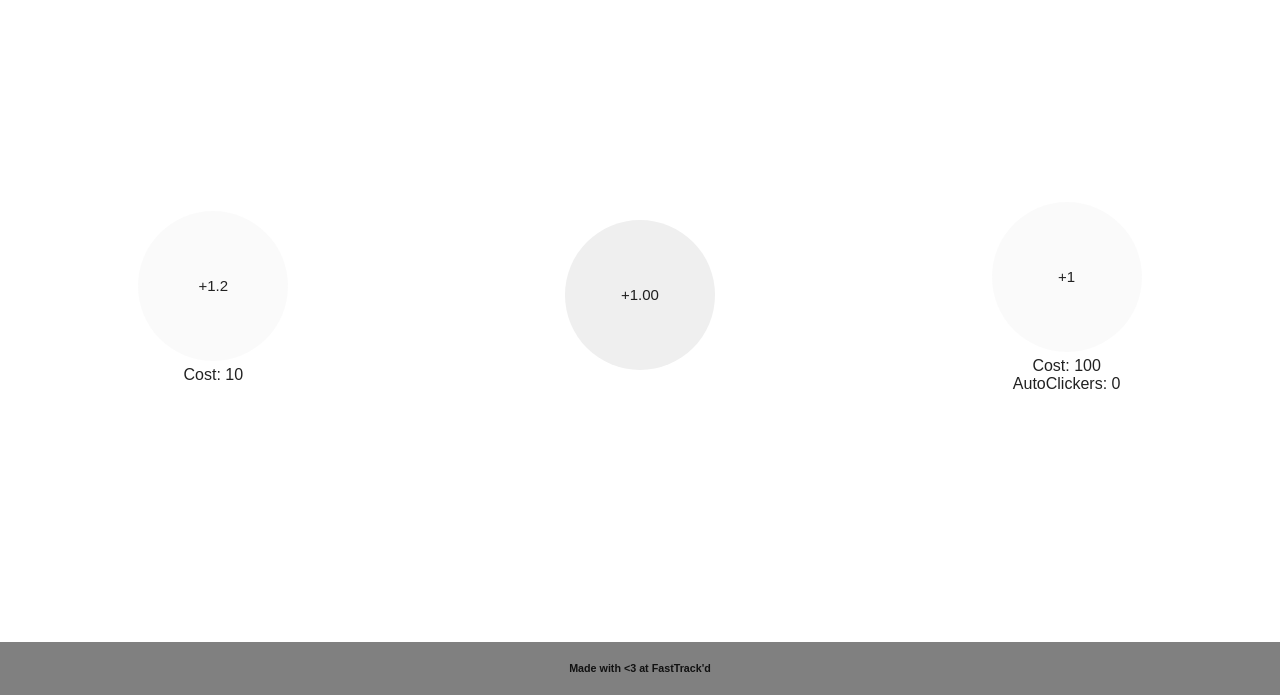
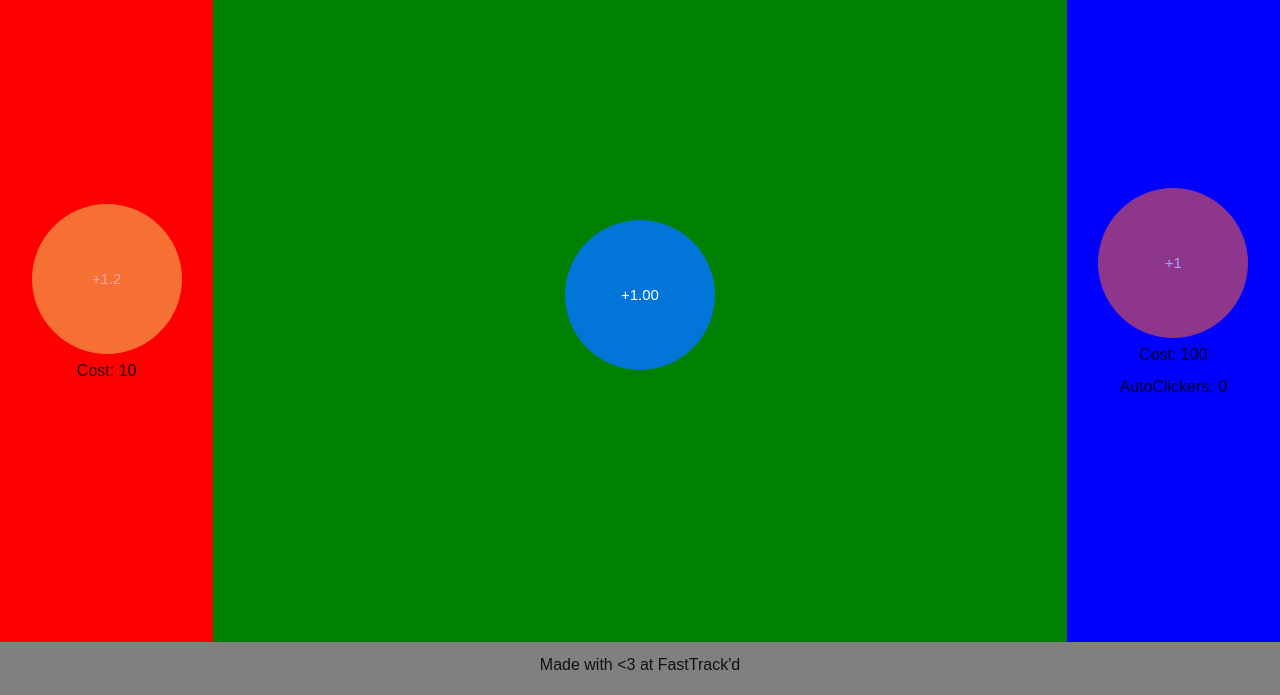
Before and after one commit to ThanujaReddy05/spa-assignment-3, a plain HTML site: page index.html in a window 1280 px wide. Shown: the part 105-800 px from the top of the page. Drawn offline with nearby package versions, Linux system fonts and the light colour scheme; some packages are replaced by stand-ins of ours.

Commit message:
Added bootstrap and finished off the styling as the assignment specifies.

```diff
--- a/index.html
+++ b/index.html
@@ -3,6 +3,7 @@
 
   <head>
     <title>Clicken Angular Man</title>
+    <link rel="stylesheet" href="https://maxcdn.bootstrapcdn.com/bootstrap/4.0.0-alpha.6/css/bootstrap.min.css" integrity="sha384-rwoIResjU2yc3z8GV/NPeZWAv56rSmLldC3R/AZzGRnGxQQKnKkoFVhFQhNUwEyJ" crossorigin="anonymous">
     <link rel="stylesheet" href="style.css" />
     <script src="https://ajax.googleapis.com/ajax/libs/angularjs/1.5.6/angular.js"></script>
     <script src="//ajax.googleapis.com/ajax/libs/angularjs/1.5.6/angular-cookies.js"></script>
@@ -22,7 +23,7 @@
     <script src="/js/footer/footer_controller.js"></script>
   </head>
 
-  <body ng-app="clickerApp" class="container">
+  <body ng-app="clickerApp">
       <header-component></header-component>
       <body-component></body-component>
       <footer-component></footer-component>
--- a/js/app_service.js
+++ b/js/app_service.js
@@ -11,6 +11,12 @@ angular.module('clickerApp').service('clickerService', ['$cookies', '$interval',
 
   this.increment = () =>
     this.total += this.amount
+
+    if (this.autoClickerCount > 0) {
+      for(let i = 0; i < this.autoClickerCount; i++) {
+        this.autoClickers.push($interval(this.increment, 1000))
+      }
+    }
 
   this.decrement = (amount) =>
       this.total -= amount
@@ -28,8 +34,8 @@ angular.module('clickerApp').service('clickerService', ['$cookies', '$interval',
     this.autoClickerCost *= 2
   }
 
-  this.canClick = (amount) =>
-    this.total < amount
+  this.canClick = (cost) =>
+    this.total < cost
 
   this.reset = () => {
     this.amount = 1
@@ -53,10 +59,4 @@ angular.module('clickerApp').service('clickerService', ['$cookies', '$interval',
     $cookies.put('autoClickerCost', this.autoClickerCost)
   }
 
-  if (this.autoClickerCount > 0) {
-    for(let i = 0; i < this.autoClickerCount; i++) {
-      this.autoClickers.push($interval(this.increment, 1000))
-    }
-  }
-
 }])
--- a/js/body/body_template.html
+++ b/js/body/body_template.html
@@ -1,5 +1,5 @@
-<div class="body">
-  <left-component></left-component>
-  <center-component></center-component>
-  <right-component></right-component>
+<div class="body container-fluid row">
+  <left-component class="col-2"></left-component>
+  <center-component class="col-8"></center-component>
+  <right-component class="col-2"></right-component>
 </div>
--- a/js/body/center/center_template.html
+++ b/js/body/center/center_template.html
@@ -1,4 +1,4 @@
 
-<div class="button">
-  <button class="clickButton" ng-click="$ctrl.click()">+{{$ctrl.service.amount | number : 2}}</button>
+<div class="center">
+  <button class="btn btn-primary round" ng-click="$ctrl.click()">+{{$ctrl.service.amount | number : 2}}</button>
 </div>
--- a/js/body/left/left_template.html
+++ b/js/body/left/left_template.html
@@ -1,4 +1,4 @@
-<div class="button">
-  <button class="clickButton" ng-disabled="$ctrl.canClick()" ng-click="$ctrl.click()">+{{$ctrl.service.multiplier}}</button>
+<div class="left">
+  <button class="btn btn-warning round" ng-disabled="$ctrl.canClick()" ng-click="$ctrl.click()">+{{$ctrl.service.multiplier}}</button>
   <label>Cost: {{$ctrl.service.multiplierCost}}</label>
 </div>
--- a/js/body/right/right_template.html
+++ b/js/body/right/right_template.html
@@ -1,5 +1,5 @@
-<div class="button">
-  <button class="clickButton" ng-disabled="$ctrl.canClick()" ng-click="$ctrl.click()">+1</button>
+<div class="right">
+  <button class="btn btn-danger round" ng-disabled="$ctrl.canClick()" ng-click="$ctrl.click()">+1</button>
   <label>Cost: {{$ctrl.service.autoClickerCost}}</label>
   <label>AutoClickers: {{$ctrl.service.autoClickerCount}}</label>
 </div>
--- a/js/header/header_controller.js
+++ b/js/header/header_controller.js
@@ -1,4 +1,5 @@
 angular.module('clickerApp').controller('headerController', ['clickerService', function (clickerService) {
+
   this.service = clickerService
 
   this.reset = () => clickerService.reset()
--- a/js/header/header_template.html
+++ b/js/header/header_template.html
@@ -1,5 +1,5 @@
 <div class="header">
-  <button class="clickButton" ng-click="$ctrl.reset()">reset</button>
+  <button class="btn btn-dark" ng-click="$ctrl.reset()">reset</button>
   <h1>Total: {{$ctrl.service.total | number : 2}}</h1>
-  <button class="clickButton" ng-click="$ctrl.save()">save</button>
+  <button class="btn btn-success" ng-click="$ctrl.save()">save</button>
 </div>
--- a/style.css
+++ b/style.css
@@ -25,24 +25,42 @@
 
 .body {
   height: 86.66vh;
-  width: 100%;
-  display: flex;
-  justify-content: space-around;
-  align-items: center;
+  width: 100vw;
 }
 
-.button {
-  height: 100%;
-  display: flex;
-  flex-direction: column;
-  justify-content: center;
-  align-items: center;
-}
-
-.clickButton {
+.round {
   margin: 5px;
   height: 150px;
   width: 150px;
   border-radius: 50%;
   font-size: 15px;
 }
+
+.container-fluid {
+  padding: 0;
+  margin: 0;
+}
+
+.col-2, .col-8 {
+  padding: 0;
+}
+
+.left, .center, .right {
+  height: 100%;
+  display: flex;
+  align-items: center;
+  justify-content: center;
+  flex-direction: column;
+}
+
+.center {
+  background-color: green;
+}
+
+.left {
+  background-color: red;
+}
+
+.right {
+  background-color: blue;
+}
```
